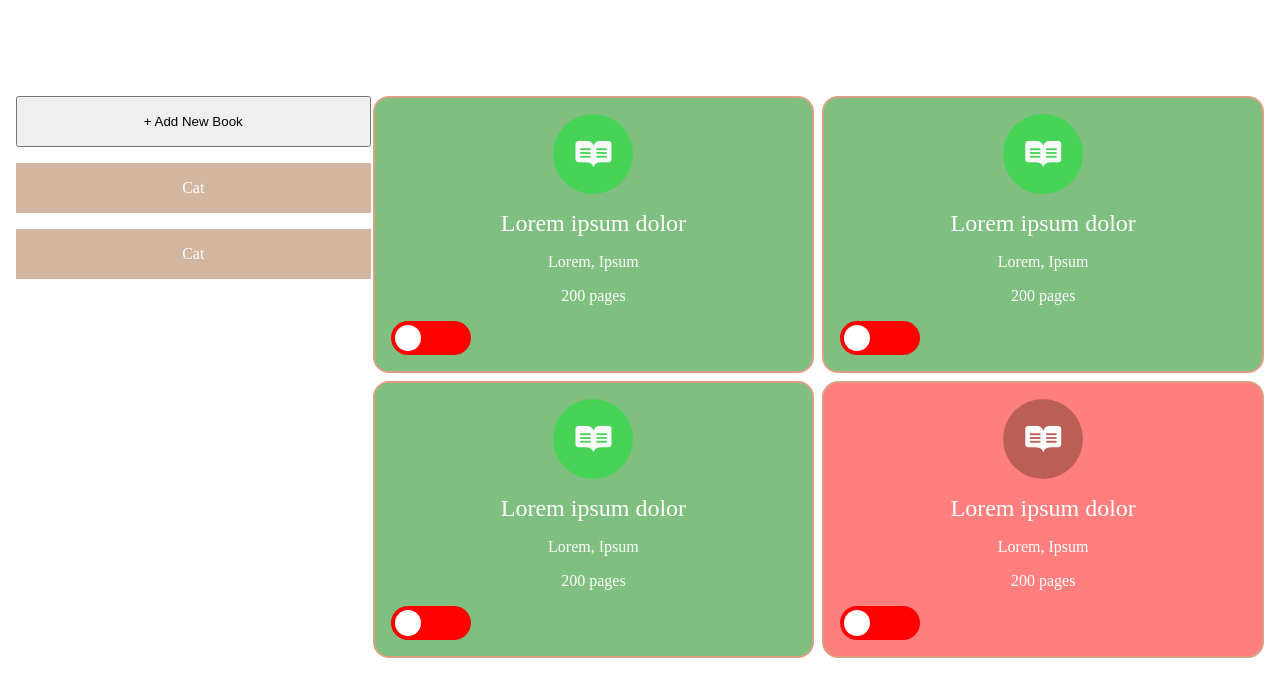
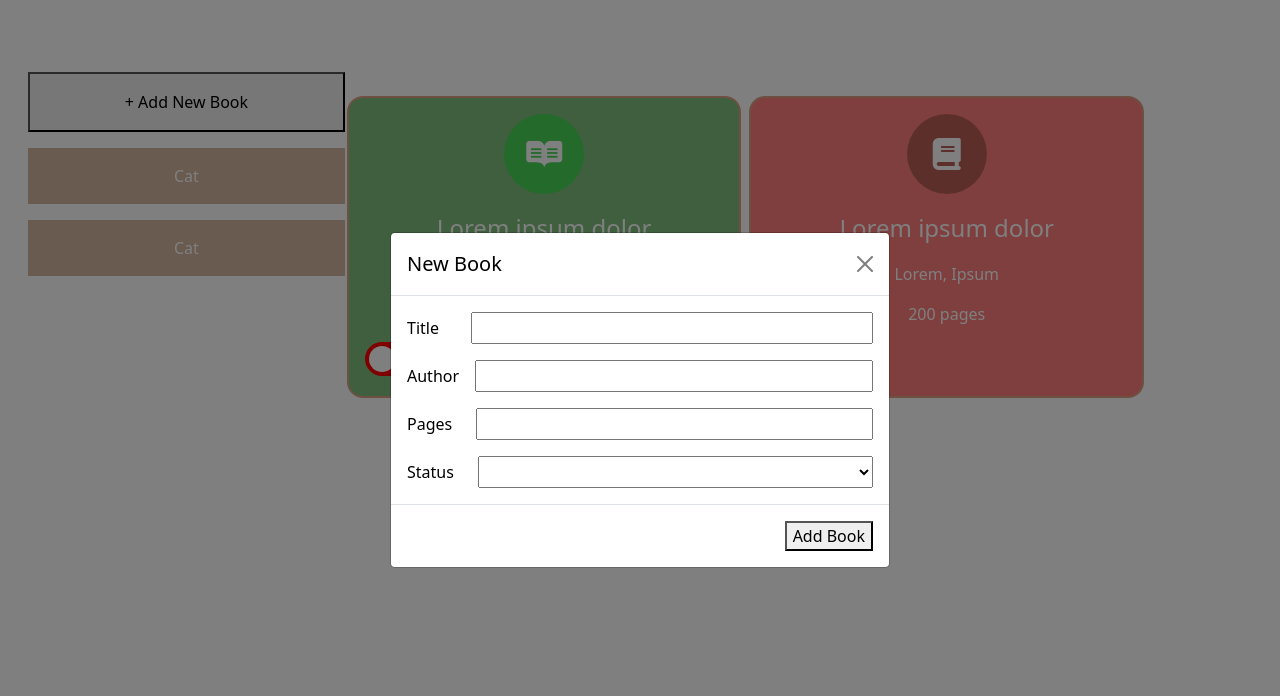
Before and after one commit to joyce-madjos/Library, a plain HTML site: page index.html in a window 1280 px wide. Both pictures are taken after a click on the button "+ Add New Book". Drawn offline with nearby package versions, Linux system fonts and the light colour scheme.

Commit message:
Added modal for asking new book

```diff
--- a/index.html
+++ b/index.html
@@ -4,7 +4,7 @@
     <meta charset="UTF-8" />
     <meta http-equiv="X-UA-Compatible" content="IE=edge" />
     <meta name="viewport" content="width=device-width, initial-scale=1.0" />
-    <!-- Font Awesome Icons -->
+    <!-- Font Awesome -->
     <link
       rel="stylesheet"
       href="https://cdnjs.cloudflare.com/ajax/libs/font-awesome/6.4.0/css/brands.min.css"
@@ -19,15 +19,25 @@
       crossorigin="anonymous"
       referrerpolicy="no-referrer"
     />
-    <!-- CSS -->
+    <link
+      rel="stylesheet"
+      href="https://cdnjs.cloudflare.com/ajax/libs/font-awesome/6.4.0/css/solid.min.css"
+      integrity="sha512-yDUXOUWwbHH4ggxueDnC5vJv4tmfySpVdIcN1LksGZi8W8EVZv4uKGrQc0pVf66zS7LDhFJM7Zdeow1sw1/8Jw=="
+      crossorigin="anonymous"
+      referrerpolicy="no-referrer"
+    />
+    <!-- Bootstrap 5.0 -->
+    <link href="https://cdn.jsdelivr.net/npm/bootstrap@5.0.2/dist/css/bootstrap.min.css" rel="stylesheet" integrity="sha384-EVSTQN3/azprG1Anm3QDgpJLIm9Nao0Yz1ztcQTwFspd3yD65VohhpuuCOmLASjC" crossorigin="anonymous">
+    <!-- Vanilla CSS -->
     <link rel="stylesheet" href="style.css" />
     <title>Library</title>
   </head>
   <body>
+
     <div class="container">
       <div class="left">
         <h1>Library</h1>
-        <button type="button">+ Add New Book</button>
+        <button type="button" id="new-book" data-bs-toggle="modal" data-bs-target="#exampleModal">+ Add New Book</button>
         <div class="title-holder">
           <a class="title" href="#">Cat</a>
           <a class="title" href="#">Cat</a>
@@ -37,40 +47,12 @@
         <div class="card-holder">
           <div class="card">
             <div class="circle">
-              <i class="fa-brands fa-readme fa-2xl" style="color: #fafafa"></i>
+              <i class="fa-brands fa-readme fa-2xl"></i>
             </div>
             <div class="book-body">
-              <p class="book-name">Lorem ipsum dolor</p>
-              <p class="author">Lorem, Ipsum</p>
-              <p class="pages">200 pages</p>
-            </div>
-            <label class="switch">
-              <input type="checkbox" />
-              <span class="slider"></span>
-            </label>
-          </div>
-          <div class="card">
-            <div class="circle">
-              <i class="fa-brands fa-readme fa-2xl" style="color: #fafafa"></i>
-            </div>
-            <div class="book-body">
-              <p class="book-name">Lorem ipsum dolor</p>
-              <p class="author">Lorem, Ipsum</p>
-              <p class="pages">200 pages</p>
-            </div>
-            <label class="switch">
-              <input type="checkbox" />
-              <span class="slider"></span>
-            </label>
-          </div>
-          <div class="card">
-            <div class="circle">
-              <i class="fa-brands fa-readme fa-2xl" style="color: #fafafa"></i>
-            </div>
-            <div class="book-body">
-              <p class="book-name">Lorem ipsum dolor</p>
-              <p class="author">Lorem, Ipsum</p>
-              <p class="pages">200 pages</p>
+              <p id="book-name" class="book-name">Lorem ipsum dolor</p>
+              <p id="book-author" class="author">Lorem, Ipsum</p>
+              <p id="book-page" class="pages">200 pages</p>
             </div>
             <label class="switch">
               <input type="checkbox" />
@@ -79,7 +61,7 @@
           </div>
           <div class="card-unread">
             <div class="u-circle">
-              <i class="fa-brands fa-readme fa-2xl" style="color: #fafafa"></i>
+              <i class="fa-solid fa-book fa-2xl"></i>
             </div>
             <div class="book-body">
               <p class="book-name">Lorem ipsum dolor</p>
@@ -94,17 +76,47 @@
         </div>
       </div>
     </div>
-
-    <!-- <div class="card">
-        <div class="card-header">
-          Featured
+    <!-- Modal -->
+    <div class="modal fade" id="exampleModal" tabindex="-1" aria-labelledby="exampleModalLabel" aria-hidden="true">
+      <div class="modal-dialog modal-dialog-centered"">
+        <div class="modal-content">
+          <div class="modal-header">
+            <h5 class="modal-title" id="exampleModalLabel">New Book</h5>
+            <button type="button" class="btn-close" data-bs-dismiss="modal" aria-label="Close"></button>
+          </div>
+          <div class="modal-body">
+            <div class="form-holder">
+              <div class="form-inline">
+                <label class="to-equal-t" for="new-title">Title</label>
+                <input id="new-title" type="text" />
+              </div>
+              <div class="form-inline">
+                <label for="new-author">Author</label>
+                <input id="new-author" type="text" />
+              </div>
+              <div class="form-inline">
+                <label class="to-equal-p" for="new-pages">Pages</label>
+                <input id="new-pages" type="number" />
+              </div>
+              <div class="form-inline">
+                <label class="to-equal-p">Status</label>
+                  <select>
+                    <option value="0"></option>
+                    <option value="1">Read</option>
+                    <option value="2">Unread</option>
+                  </select>
+              </div>
+            </div>
+          </div>
+          <div class="modal-footer">
+            <button type="button" >Add Book</button>
+          </div>
         </div>
-        <div class="card-body">
-          <h5 class="card-title">Special title treatment</h5>
-          <p class="card-text">With supporting text below as a natural lead-in to additional content.</p>
-          <a href="#" class="btn">Go somewhere</a>
-        </div>
-      </div> -->
-    <script src="script.js"></script>
+      </div>
+    </div>
+      <!-- Bootstrap 5.0 and Popper js -->
+      <script src="https://cdn.jsdelivr.net/npm/bootstrap@5.0.2/dist/js/bootstrap.bundle.min.js" integrity="sha384-MrcW6ZMFYlzcLA8Nl+NtUVF0sA7MsXsP1UyJoMp4YLEuNSfAP+JcXn/tWtIaxVXM" crossorigin="anonymous"></script>
+      <!-- Vanilla JS -->
+      <script src="script.js"></script>
   </body>
 </html>
--- a/script.js
+++ b/script.js
@@ -1,9 +1,42 @@
-// Create an object named Book with author, title, page and status properties and methods to read and not read
-// Create a function that will return a string depending on the status of the book
-// Create an array of several books
-// Loop through the array and display the books on the page
+let bookTitle = document.getElementById("book-title");
 
-// Create an object named Book with author, title, page and status properties and methods to read and not read
+
+
+
+// Get the modal
+let modal = document.getElementById("the-modal");
+
+// Get the button that opens the modal
+let btn = document.getElementById("new-book");
+
+// Get the <span> element that closes the modal
+let span = document.getElementsByClassName("close")[0];
+
+
+// When the user clicks the button, open the modal
+btn.onclick = function() {
+  modal.style.display = "block";
+
+}
+
+// When the user clicks on <span> (x), close the modal
+span.onclick = function() {
+  modal.style.display = "none";
+}
+
+// When the user clicks anywhere outside of the modal, close it
+window.onclick = function(event) {
+  if (event.target == modal) {
+    modal.style.display = "none";
+  }
+}
+
+
+
+
+
+
+// An object named Book with author, title, page and status properties and methods to read and not read
 function Book(author, title, pages, status) {
   this.author = author;
   this.title = title;
@@ -14,7 +47,7 @@ function Book(author, title, pages, status) {
   };
 }
 
-// Create an array of several books
+// An array of several books
 let books = [
     new Book("J.K. Rowling", "Harry Potter", 400, "not read"),
     new Book("J.R.R. Tolkien", "Lord of the Rings", 700, "read"),
@@ -25,5 +58,5 @@ let books = [
     new Book("J.K. Rowling", "Harry Potter and the Prisoner of Azkaban", 600, "read"),
 ];
 
-// display the books on the page using console.log
+// Display the books on the page using console.log
 books.forEach(book => console.log(book.info()));
--- a/style.css
+++ b/style.css
@@ -9,11 +9,14 @@
   --unread: rgba(255, 0, 0, 0.5);
   --unread-circle: rgba(120, 64, 47, 0.5);
   --wood: rgba(165, 111, 67, 0.5);
-
 }
 
 * {
   box-sizing: border-box;
+}
+
+html {
+  width: 100%;
 }
 
 body {
@@ -26,52 +29,68 @@ body {
   color: white;
 }
 
+#exampleModal{
+  color: black;
+}
+
+.form-holder{
+  color: black;
+  display: flex;
+  flex-direction: column;
+  gap: 1rem;
+  margin: 0 auto;
+  /* background-color: antiquewhite; */
+}
+
+.form-inline{
+  display: flex;
+  align-items: center;
+  /* border: 2px solid black; */
+}
+
+label{
+  margin-right: 1rem;
+  /* margin: 0 1rem;
+  width: min(3rem, 1rem); */
+  /* max-width: 15%; */
+}
+
+.to-equal-t{
+  margin-right: 2rem;
+}
+
+.to-equal-p{
+  margin-right: 1.5rem;
+}
+
+input, select{
+  font-size: 1rem;
+  min-height: 2rem;
+  flex: 1;
+  /* max-width: 80%; */
+}
+
 .container {
-  /* min-width: 700px; */
   margin: 0 1rem;
   display: grid;
   grid-template-columns: 2fr 5fr;
-  /* background-color: aliceblue; */
-  /* marginP-top: 1rem; */
+  /* height: 50%; */
+  z-index: 99;
 }
-
-@media (max-width: 880px) {
-  .container {
-    grid-template-columns: 1fr;
-    margin: 0;
-    /* grid-template-rows: repeat(auto-fill, minmax(300px, 1fr)); */
-    /* grid-template-rows: 1fr 2fr; */
-  }
-  .title{
-    display: none;
-  }
-
-  .left{
-    /* min-width: 300px; */
-    /* margin: 0 auto; */
-    /* width: 70%; */
-    margin: 0 2px;
-  }
-  .right{
-    margin-top: 0 !important;
-  }
-}
-
-
-
 
 .left {
   color: white;
-  /* background-color: var(--licorice); */
   margin-right: 2px;
-  /* min-width: 200px; */
+  /* position: sticky; */
+  /* min-height: 50svh; */
+  /* max-width: 25%; */
+  /* z-index: 99; */
 }
 
 .left > button {
   margin: 1rem 0;
   width: 100%;
   padding: 1rem;
-  /* background-color: rgba(214, 203, 198, 0.5) ; */
 }
 
 .title-holder {
@@ -81,7 +100,6 @@ body {
 }
 
 .title {
-  /* border: 2px solid var(--border-color); */
   text-decoration: none;
   color: white;
   padding: 1rem;
@@ -91,8 +109,6 @@ body {
 
 .right {
   margin-top: 6rem;
-  /* border-left: 2px solid var(--border-color); */
-  /* background-color: var(--smoky-black); */
 }
 
 .card-holder {
@@ -102,8 +118,6 @@ body {
 }
 
 .card {
-  /* background-color: green; */
-  /* max-width: 400px; */
   background-color: var(--read);
   padding: 1rem;
   text-align: justify;
@@ -112,8 +126,6 @@ body {
 }
 
 .card-unread {
-  /* background-color: green; */
-  /* max-width: 400px; */
   background-color: var(--unread);
   padding: 1rem;
   text-align: justify;
@@ -158,18 +170,11 @@ body {
 }
 
 .switch {
-  /* right: 1px;
-  display: flex;
-  align-items: center;
-  position: relative;
-  width: 80px;
-  height: 34px; */
-
   display: inline-block;
   position: relative;
   width: 80px;
   height: 34px;
-  margin: 0 auto;
+  /* margin: 0 auto; */
 }
 
 .switch input {
@@ -209,3 +214,31 @@ input:checked + .slider {
 input:checked + .slider:before {
   transform: translateX(46px);
 }
+
+@media (max-width: 880px) {
+  .container {
+    grid-template-columns: 1fr;
+    /* grid-template-rows: 1fr 1fr; */
+    margin: 0;
+    /* grid-template-rows: repeat(auto-fill, minmax(300px, 1fr)); */
+    /* grid-template-rows: 1fr 2fr; */
+  }
+  .title {
+    display: none;
+  }
+
+  .left {
+    margin: 0 2px;
+    /* position: static; */
+  }
+  .right {
+    margin-top: 0;
+  }
+
+  .form-holder, .modal-content, .form-holder{
+
+    max-width: 100%;
+    margin: 0;
+
+  }
+}
```
Also changed, not shown: 1 other file.
